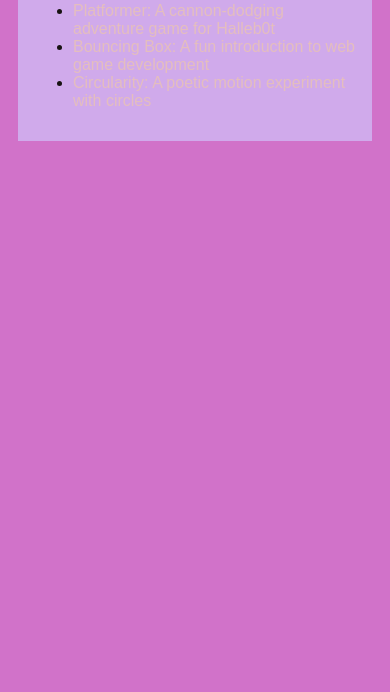
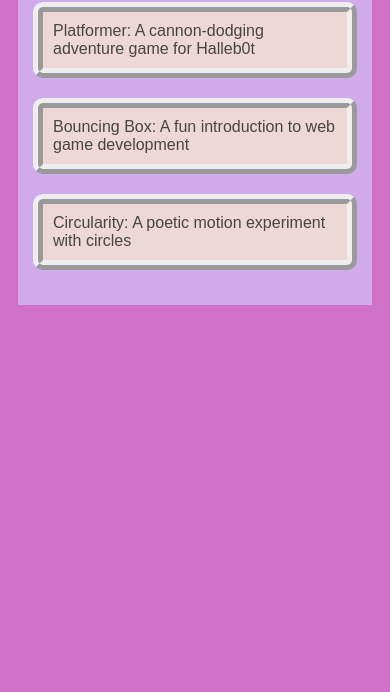
Before and after one commit to MakenzieShoemake123/MakenzieShoemake123.github.io, a plain HTML site: page portfolio.html in a window 390 px wide. Shown: the part 152-844 px from the top of the page. Drawn offline with Linux system fonts and the light colour scheme.

Commit message:
add index.html and css files

```diff
--- a/style copy 2.css
+++ b/style copy 2.css
@@ -0,0 +1,78 @@
+<head>
+  <title>Mystical Magical</title>
+  <link rel="stylesheet" href="style.css" />
+</head>
+/* Portfolio styles */
+.content h1 {
+  color: black;
+}
+
+#portfolio {
+  list-style-type: none;
+  padding-left: 0;
+}
+
+#portfolio li {
+  background: #c04343;
+  padding: 10px;
+  border-radius: 10px;
+  margin-bottom: 10px;
+}
+
+#portfolio li:hover {
+  background: #eee;
+}
+
+#portfolio a {
+  text-decoration: none;
+  color: #454545;
+}
+/* responsive web design */
+@media screen and (min-width: 120px) and (max-width: 1080px) {
+  main {
+    height: 100ch;
+    zoom: 1.5;
+    display: grid;
+  }
+
+  h1 {
+    font-size: 44px;
+  }
+
+  h2 {
+    font-size: 42px;
+  }
+
+  h3 {
+    font-size: 36px;
+  }
+
+  #all-contents {
+    height: 100ch;
+    margin: none;
+  }
+
+  a {
+    font-size: 42px;
+  }
+
+  .sidebar {
+    margin-right: 0px;
+    justify-content: center;
+    align-items: center;
+  }
+
+  .sidebar-img {
+    width: 100%;
+  }
+
+  p,
+  li {
+    font-size: 24px;
+  }
+
+  .content {
+    align-content: center;
+    justify-content: center;
+  }
+}
--- a/style.css
+++ b/style.css
@@ -79,3 +79,31 @@
 h3 {
   margin: 0px;
 }
+
+/* Portfolio styles */
+.content h1 {
+  color:rgb(230, 80, 205);
+}
+
+#portfolio {
+  list-style-type: none;
+  padding-left: 0;
+}
+
+#portfolio li {
+  background: #eed7d7;
+  padding: 10px;
+  border-radius: 10px;
+  margin-bottom: 20px;
+  border-style: ridge;
+  border-width: 10px;
+}
+
+#portfolio li:hover {
+  background: #eee;
+}
+
+#portfolio a {
+  text-decoration: none;
+  color: #454545;
+}
```
Also changed, not shown: index.html (+9 -5 lines).
